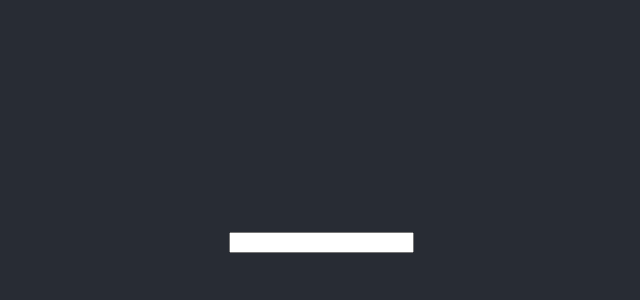
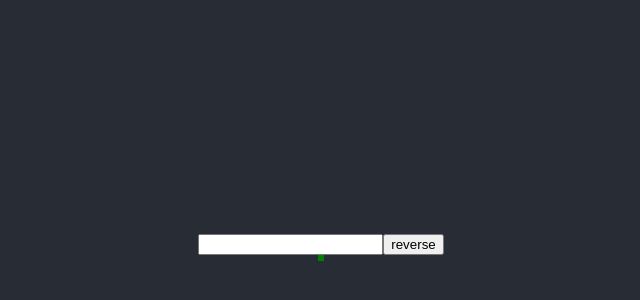
Before and after one commit to GorSharoyan/BoomAssignment, a React (Create React App) app: page / in a window 1280 px wide. Shown: the part 158-458 px from the top of the page, without its empty margins (319-959 px from the left). Built offline with nearby package versions, Linux system fonts and the light colour scheme.

Commit message:
:recycle:ref(printPattern.service.js):refactored printNumberPAttern functions and imported them to the App.js

```diff
--- a/src/App.css
+++ b/src/App.css
@@ -13,7 +13,7 @@
   }
 }
 
-.App-header {
+.App-body {
   background-color: #282c34;
   min-height: 100vh;
   display: flex;
@@ -36,3 +36,11 @@
     transform: rotate(360deg);
   }
 }
+
+/* my css */
+
+.card{
+text-align: left;
+border:3px solid green
+
+}
--- a/src/App.js
+++ b/src/App.js
@@ -3,21 +3,44 @@ import { useState } from "react";
 
 //services imports
 import { printNumberPatternUp } from "./services/printPattern.services";
-import { printPatternDown } from "./services/printPattern.services";
+import { printNumberPatternDown } from "./services/printPattern.services";
 
 function App() {
   let [value, setValue] = useState("");
+  let [toggle, setToggle] = useState(0);
 
+  //main function for drawing pattern
   const handleInputChange = (event) => {
-    let number = event.target.value;
+    if (toggle === 1) {
+      setValue(printNumberPatternUp(event.target.value));
+    } else {
+      setValue(printNumberPatternDown(event.target.value));
+    }
+  };
+
+  //function for button toggle
+  const handleReverse = () => {
+    if (toggle === 1) {
+      setToggle(0);
+    } else {
+      setToggle(1);
+    }
   };
 
   return (
     <div className="App">
-      <header className="App-header">
-        <input onChange={handleInputChange} />
-        <>{value}</>
-      </header>
+      <div className="App-body">
+        <div>
+          <input onChange={handleInputChange} />
+          <button onClick={handleReverse}>reverse</button>
+        </div>
+        <div
+          className="card"
+          dangerouslySetInnerHTML={{
+            __html: value
+          }}
+        />
+      </div>
     </div>
   );
 }
--- a/src/services/printPattern.services.js
+++ b/src/services/printPattern.services.js
@@ -1,21 +1,29 @@
+//this function evaluates first image in assignemnt
 export function printNumberPatternUp(n) {
   let result = "";
   for (let i = 0; i < n; i++) {
     for (let j = 1; j <= n - i; j++) {
+      if (j === 1) {
+        result += "<p>";
+      }
       result += "*";
     }
-    result += "\n";
+    result += "</p>";
   }
-  console.log(result);
+  return result;
 }
 
-export function printPatternDown(number) {
+//this function evaluates second image in assignemnt
+export function printNumberPatternDown(number) {
   let result = "";
   for (let i = 1; i < number; i++) {
     for (let j = 1; j <= i; j++) {
+      if (j === 1) {
+        result += "<p>";
+      }
       result += "*";
     }
-    result += "\n";
+    result += "</p>";
   }
-  console.log(result);
+  return result;
 }
```
